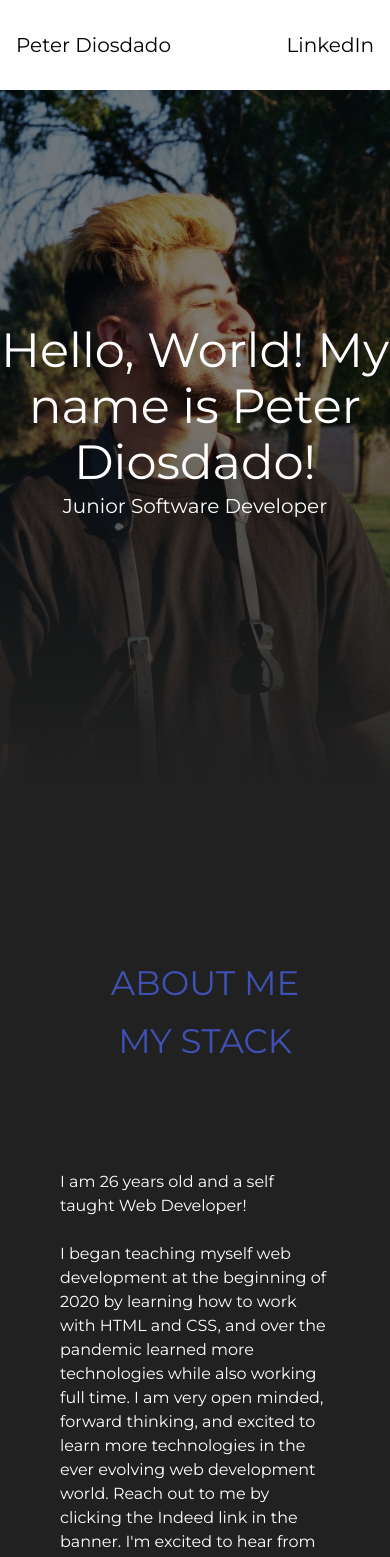
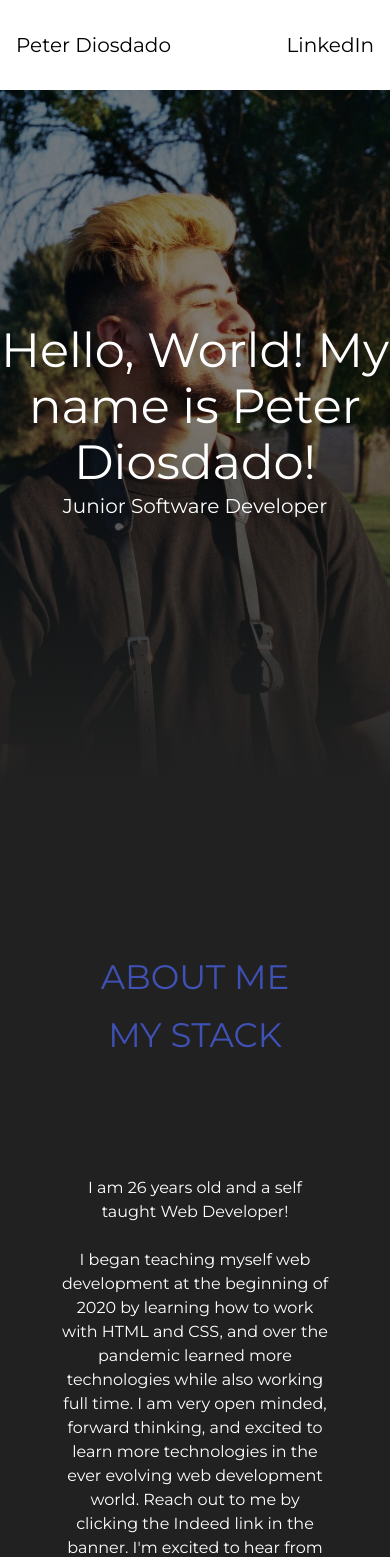
Before and after one commit to PetDios9/personal-site, a React (Create React App) app: page / in a window 390 px wide. Shown: the top 1557 px of the page. Built offline with nearby package versions, Linux system fonts and the light colour scheme.

Commit message:
fixed spacing in header for peter diosdado, adjusted my stack image props for better responsiveness with smaller devices. removed scroll bar bug on mystack component

```diff
--- a/src/Components/AboutText.js
+++ b/src/Components/AboutText.js
@@ -3,7 +3,8 @@ import {Typography } from '@material-ui/core'
 
 export const AboutText = () => {
     return(
-        <Typography variant="body1" align="left">
+        <Typography variant="body1" align="center">
+            <br />
             I am 26 years old and a self taught Web Developer!
                 <br />
                 <br />
--- a/src/Components/Header.js
+++ b/src/Components/Header.js
@@ -18,8 +18,8 @@ export const Header = () => {
     const classes = useStyles()
     return (
         <AppBar elevation={0} position="fixed" className={classes.toolbar} >
-            <Toolbar spacing>
-               <Grid container justify="space-between" direction="row" spacing={0}>
+            <Toolbar>
+               <Grid container justify="space-between" direction="row">
                    <Grid item xs={6}>
                         <Typography variant="h6" align="left">
                             Peter Diosdado
--- a/src/Components/MyStack.js
+++ b/src/Components/MyStack.js
@@ -8,25 +8,26 @@ import expresslogo from '../images/expresslogo.png'
 
 export const MyStack = () => {
     return(
-        <Grid container spacing={0} direction="row" alignItems="center" justify="flex-start" styling={{overflowx: 'hidden', overflowy: 'hidden'}}>
+        <Grid container direction="row" alignItems="center" justify="flex-start" styling={{overflowX: 'hidden',}}>
             <Grid item xs={12}>
-                <Typography variant='subtitle1'>
+                <Typography variant='body1' paragraph="true" >
+                    <br />
                     Here are some frameworks and technologies that I work with in my projects!
                 </Typography>
             </Grid>
-            <Grid item xs={12} sm={4}>
+            <Grid item xs={12} sm={12} md={12} lg={4}>
                 <img src={reactlogo} alt="React.js Logo"  />
             </Grid>
-            <Grid item xs={12} sm={4}>
+            <Grid item xs={12} sm={8} md={6} lg={4}>
                 <img src={nodelogo} alt="Node.js Logo"  />
             </Grid>
-            <Grid item xs={12} sm={4}>
+            <Grid item xs={12} sm={4} md={6} lg={4}>
                 <img src={mongodblogo} alt="MongoDB Logo" />
             </Grid>
-            <Grid item xs={12} sm={6}>
+            <Grid item xs={12} sm={6} md={6} lg={6}>
                 <img src={javascriptlogo} alt="Javascript Logo" />
             </Grid>
-            <Grid item xs={12} sm={6}>
+            <Grid item xs={12} sm={6} md={6} lg={6}>
                 <img src={expresslogo} alt="Express.js Logo" />
             </Grid>
     </Grid>
--- a/src/Pages/AboutPage.js
+++ b/src/Pages/AboutPage.js
@@ -9,14 +9,12 @@ const useStyles = makeStyles(theme=> ({
         width: '100%',
         height: '100%',
         color: 'white ',
+        overflowY: 'hidden'
     },
     container: {
         height: '100vh',
         width: '100vw',
         padding: 60
-    },
-    aboutButtons :{
-        paddingLeft: '20px'
     },
     images: {
         height: '200px',
@@ -40,8 +38,9 @@ export const AboutPage = () => {
     }
     return(
         <div className={classes.root}>
-            <Grid container direction="row" alignItems="center" className={classes.container} >
-                <Grid item xs={12} sm={6} className={classes.aboutButtons}>
+            <Grid container direction="row" alignItems="center" className={classes.container}>
+                {/* buttons container */}
+                <Grid item xs={12} sm={6}>
                     <Grid container direction="column" justify='flex-end'>
                         <Grid item>
                             <Button size="large" color="primary" onClick={() => setPressedButton('about')}>
@@ -50,7 +49,7 @@ export const AboutPage = () => {
                                </Typography>
                             </Button>
                         </Grid>
-                        <Grid item>
+                        <Grid item xs={12}>
                             <Button size="large" color="primary" onClick={() => setPressedButton('myStack')}>
                                 <Typography variant="h4">
                                    My Stack
@@ -59,7 +58,8 @@ export const AboutPage = () => {
                         </Grid>
                     </Grid>
                 </Grid>
-                <Grid item sm={6}>
+                {/*rendered component container */}
+                <Grid item xs={12} sm={6}>
                     {renderedComponent}
                 </Grid>
             </Grid>
```
